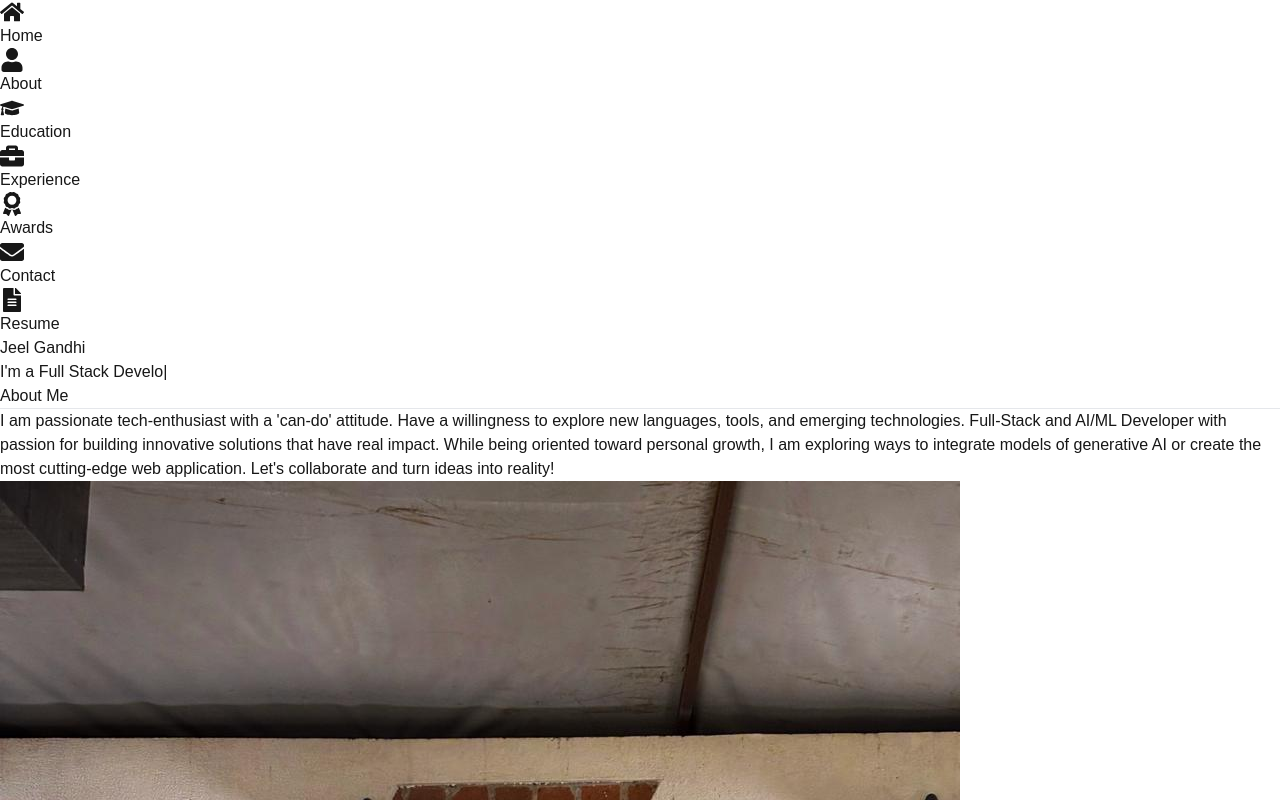
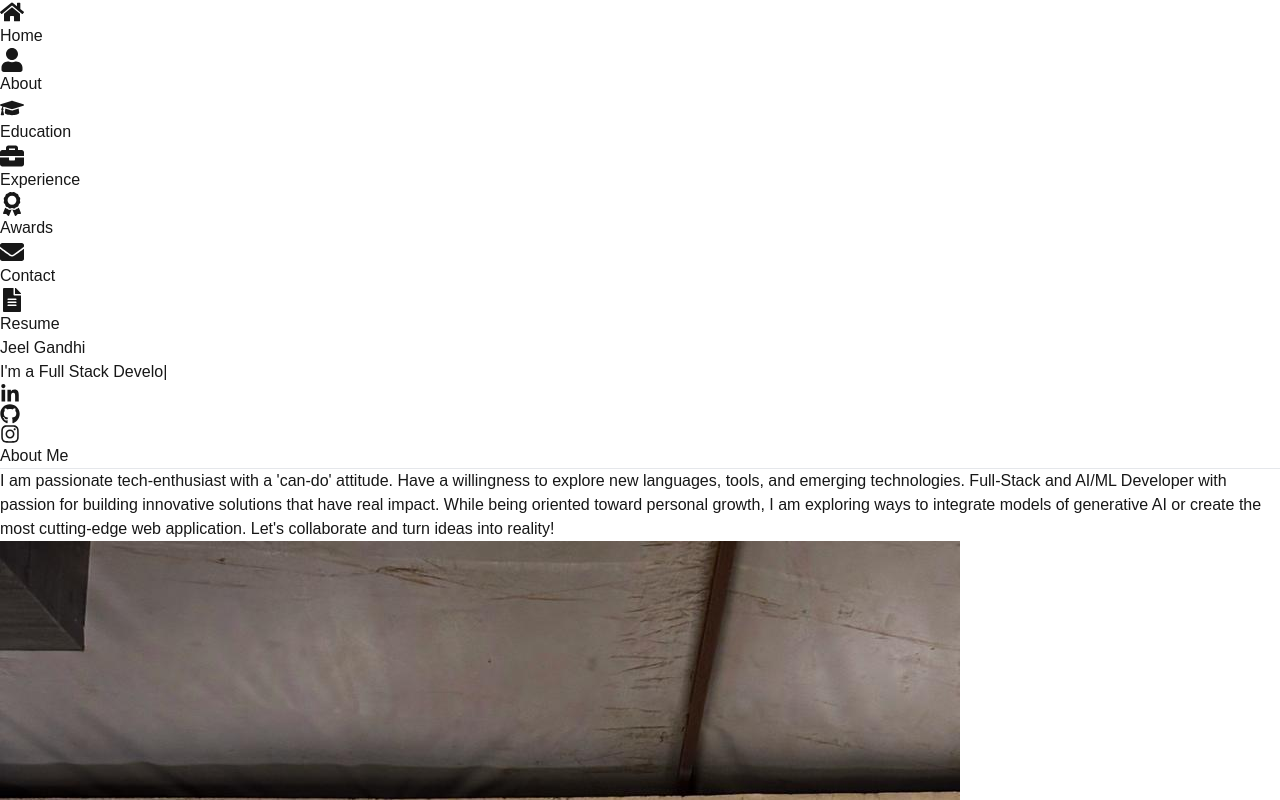
Before and after one commit to JEELGANDHI21/my-portfolio, a Next.js app: page / in a window 1280 px wide. Shown: the top 800 px of the page. Built offline with nearby package versions, Linux system fonts and the light colour scheme.

Commit message:
Social Icons Added

```diff
--- a/src/app/page.tsx
+++ b/src/app/page.tsx
@@ -8,10 +8,13 @@ import {
   FaAward,
   FaEnvelope,
   FaFileAlt,
+  FaInstagram,
+  FaLinkedinIn,
 } from "react-icons/fa";
 import { ReactTyped } from "react-typed";
 import profilePic from "../assets/Profile.jpeg";
 import Image from "next/image";
+import { FaGithub } from "react-icons/fa6";
 
 const Home = () => {
   return (
@@ -65,7 +68,6 @@ const Home = () => {
             Experience
           </span>
         </a>
-
         <a
           href="#awards"
           className="group flex items-center justify-start p-2 rounded-full transition-all transform group-hover:scale-110 hover:bg-gray-300"
@@ -103,130 +105,6 @@ const Home = () => {
         </a>
       </aside>
 
-      {/* Content */}
-      {/* <main className="ml-20 flex-1 p-10">
-        <section
-          id="home"
-          className="h-screen flex flex-col justify-center items-center text-center"
-        >
-          <h1 className="text-5xl font-bold">Jeel Gandhi</h1>
-          <p className="text-xl text-gray-500 mt-2">
-            I&apos;m a{" "}
-            <span className="text-blue-500">
-              <ReactTyped
-                strings={[
-                  "Software Developer",
-                  "Full Stack Developer",
-                  "AI/ML Enthusiast",
-                ]}
-                typeSpeed={60}
-                backSpeed={50}
-                backDelay={1000}
-                loop
-              />
-            </span>
-          </p>
-        </section>
-
-        <section id="about" className="p-10">
-          <div className="container mx-auto p-4">
-            <div className="max-w-3xl mx-auto">
-              <h1 className="text-3xl font-bold mb-4 items-center">About Me</h1>
-
-              <p className="text-lg mb-4">
-                I am passionate tech-enthusiast with a &apos;can-do&apos;
-                attitude. Have a willingness to explore new languages, tools,
-                and emerging technologies. Full-Stack and AI/ML Developer with
-                passion for building innovative solutions that have real impact.
-                While being oriented toward personal growth, I am exploring ways
-                to integrate models of generative AI or create the most
-                cutting-edge web application. Let&apos;s collaborate and turn
-                ideas into reality!
-              </p>
-              <div className="flex items-center space-x-6 mb-4">
-                <Image
-                  src={profilePic}
-                  alt="Your Name"
-                  width={200}
-                  height={200}
-                  className="rounded-full"
-                />
-
-                <div>
-                  <h2 className="text-2xl font-bold mb-2">
-                    Full Stack Developer & AI/ML Enthusiast
-                  </h2>
-                  <div className="mb-4">
-                    <p>
-                      <strong>Highest Education:</strong> Master of Science
-                    </p>
-                    <p>
-                      <strong>City:</strong> Bellevue, WA
-                    </p>
-                    <p>
-                      <strong>Majors:</strong> Computer Science
-                    </p>
-                    <p>
-                      <strong>Email:</strong>{" "}
-                      <a
-                        href="mailto:anything@harshnagoriya.info"
-                        className="text-blue-500"
-                      >
-                        anything@harshnagoriya.info
-                      </a>
-                    </p>
-                  </div>
-
-                  <ul className="list-disc pl-6 space-y-2">
-                    <li>
-                      Demonstrated expertise in backend development, utilizing
-                      Python and Java to create and optimize API endpoints.
-                    </li>
-                    <li>
-                      Proficient in implementing scalable cloud solutions...
-                    </li>
-                    <li>
-                      Familiarity with Agile methodologies and CI/CD pipelines.
-                    </li>
-                    <li>
-                      Proven track record in Software Development Engineer in
-                      Test...
-                    </li>
-                  </ul>
-                </div>
-              </div>
-            </div>
-          </div>
-        </section>
-
-        <section id="skills" className="p-10 bg-gray-50">
-          <h2 className="text-3xl font-bold">Skills</h2>
-          <ul className="list-disc ml-6 text-gray-600 mt-2">
-            <li>React & Next.js</li>
-            <li>Node.js & Express</li>
-            <li>MongoDB & PostgreSQL</li>
-          </ul>
-        </section>
-
-        <section id="experience" className="p-10">
-          <h2 className="text-3xl font-bold">Experience</h2>
-          <p className="text-gray-600 mt-2">
-            [Your job experience details here]
-          </p>
-        </section>
-
-        <section id="accomplishments" className="p-10 bg-gray-50">
-          <h2 className="text-3xl font-bold">Accomplishments</h2>
-          <p className="text-gray-600 mt-2">
-            [Certifications, projects, awards]
-          </p>
-        </section>
-
-        <section id="contact" className="p-10">
-          <h2 className="text-3xl font-bold">Contact</h2>
-          <p className="text-gray-600 mt-2">Email: your@email.com</p>
-        </section>
-      </main> */}
       <main className="flex-1 flex justify-center ml-20 p-10">
         <div className="w-full space-y-44">
           <section
@@ -249,6 +127,40 @@ const Home = () => {
                 />
               </span>
             </p>
+            <div className="mt-4 flex space-x-6">
+
+              <a
+                href="https://www.linkedin.com/in/jeel-gandhi-71800624b/"
+                target="_blank"
+                rel="noopener noreferrer"
+              >
+                <FaLinkedinIn
+                  size={20}
+                  className="text-gray-700 hover:text-blue-500 transition-colors"
+                />
+              </a>
+
+              <a
+                href="https://github.com/JEELGANDHI21"
+                target="_blank"
+                rel="noopener noreferrer"
+              >
+                <FaGithub
+                  size={20}
+                  className="text-gray-700 hover:text-blue-500 transition-colors"
+                />
+              </a>
+              <a
+                href="https://www.instagram.com/jeel._.gandhi/#"
+                target="_blank"
+                rel="noopener noreferrer"
+              >
+                <FaInstagram
+                  size={20}
+                  className="text-gray-700 hover:text-blue-500 transition-colors"
+                />
+              </a>
+            </div>
           </section>
 
           {/* About Section */}
```
